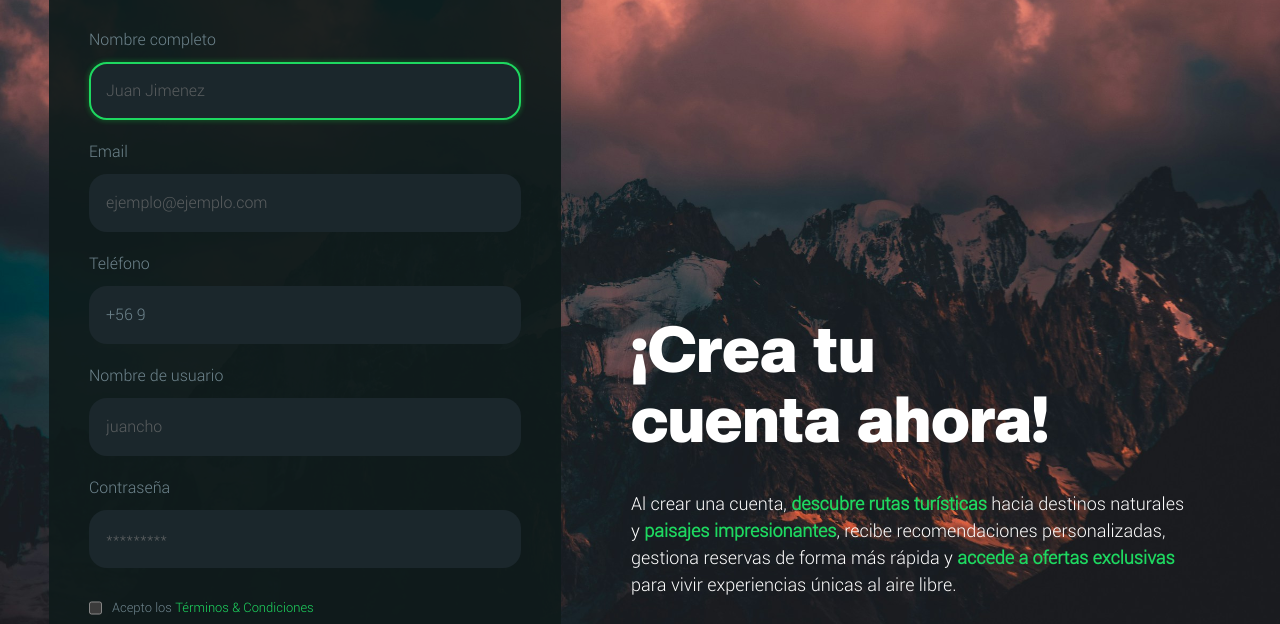
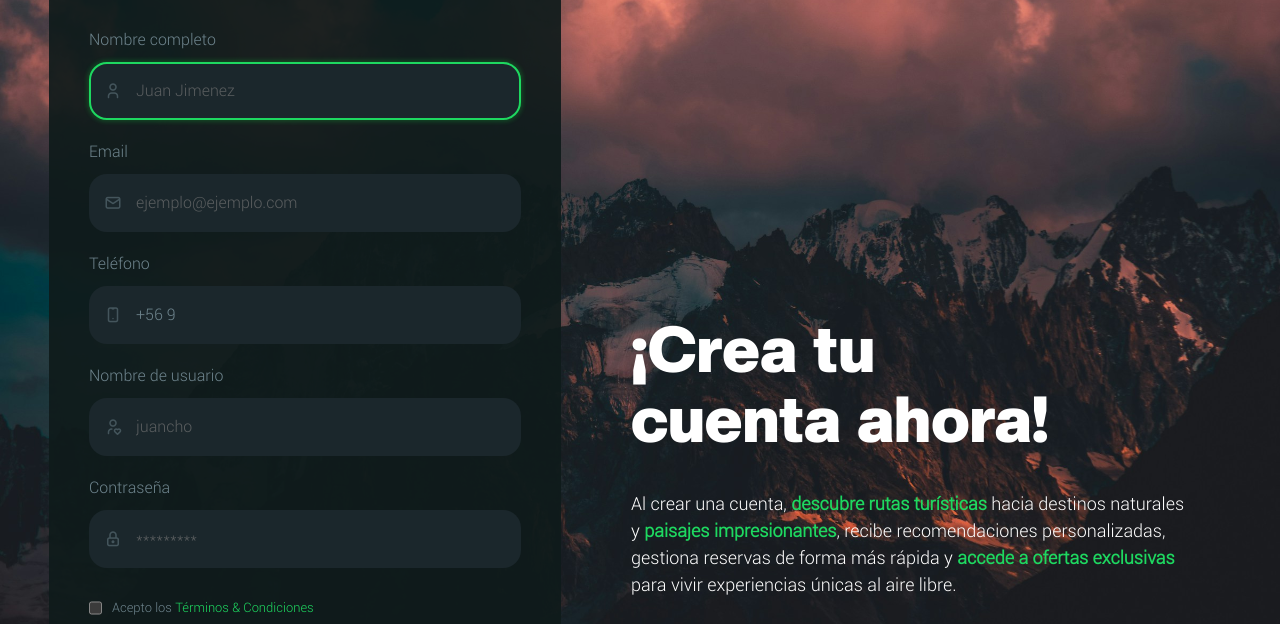
Before and after one commit to mauro-au/validar_formulario, a website: page index.html in a window 1280 px wide. Shown: the part 176-800 px from the top of the page. Drawn offline with Linux system fonts and the light colour scheme; files whose address does not match are found by name.

Commit message:
feat: Se agregan iconos descriptivos en los inputs

```diff
--- a/index.html
+++ b/index.html
@@ -27,12 +27,14 @@
         <fieldset>
           <label>
             Nombre completo
+            <i class="ti ti-user"></i>
             <input type="text" id="name" name="name" placeholder="Juan Jimenez" maxlength="100"
               title="Ingrese tu nombre completo" required autofocus />
           </label>
 
           <label>
             Email
+            <i class="ti ti-mail"></i>
             <input type="email" id="email" name="email" placeholder="ejemplo@ejemplo.com" maxlength="100"
               title="Ingrese tu correo electrónico" pattern="[a-zA-Z0-9._%+\-]+@[a-zA-Z0-9.\-]+\.[a-zA-Z]{2,}"
               required />
@@ -40,6 +42,7 @@
 
           <label>
             Teléfono
+            <i class="ti ti-device-mobile"></i>
             <input type="tel" id="phone" name="tel" placeholder="+56 9 911111111" value="+56 9 " maxlength="14"
               pattern="^\+56 9 \d{8}$" oninput="this.value = this.value.replace(/[^+0-9 ]/g, '');"
               title="Ingrese tu número telefónico" required />
@@ -47,12 +50,14 @@
 
           <label>
             Nombre de usuario
+            <i class="ti ti-user-heart"></i>
             <input type="text" id="userName" name="userName" placeholder="juancho" maxlength="20"
               title="Ingrese su nombre de usuario" required />
           </label>
 
           <label>
             Contraseña
+            <i class="ti ti-lock"></i>
             <input type="password" id="password" name="password" placeholder="*********"
               title="Ingrese una contraseña segura" minlength="8" maxlength="20" required />
           </label>
--- a/src/style.css
+++ b/src/style.css
@@ -146,12 +146,13 @@ form {
         border-radius: 18px;
         border: 2px solid transparent;
         outline: none;
-        padding: 15px;
+        padding: 15px 15px 15px 45px;
         margin-top: 10px;
         margin-bottom: 20px;
         background-color: var(--color-input);
         color: var(--color-text);
         width: 100%;
+        transition: ease-in .3s;
       }
 
       input::placeholder {
@@ -161,6 +162,15 @@ form {
       input:focus-visible {
         border-color: var(--color-secondary);
         box-shadow: 0 0 4px 2px rgb(20 235 66 / 20%);
+      }
+
+      i {
+        position: absolute;
+        bottom: 0;
+        left: 15px;
+        top: 54px;
+        font-size: 18px;
+        opacity: 0.5;
       }
 
       .input-error {
```
